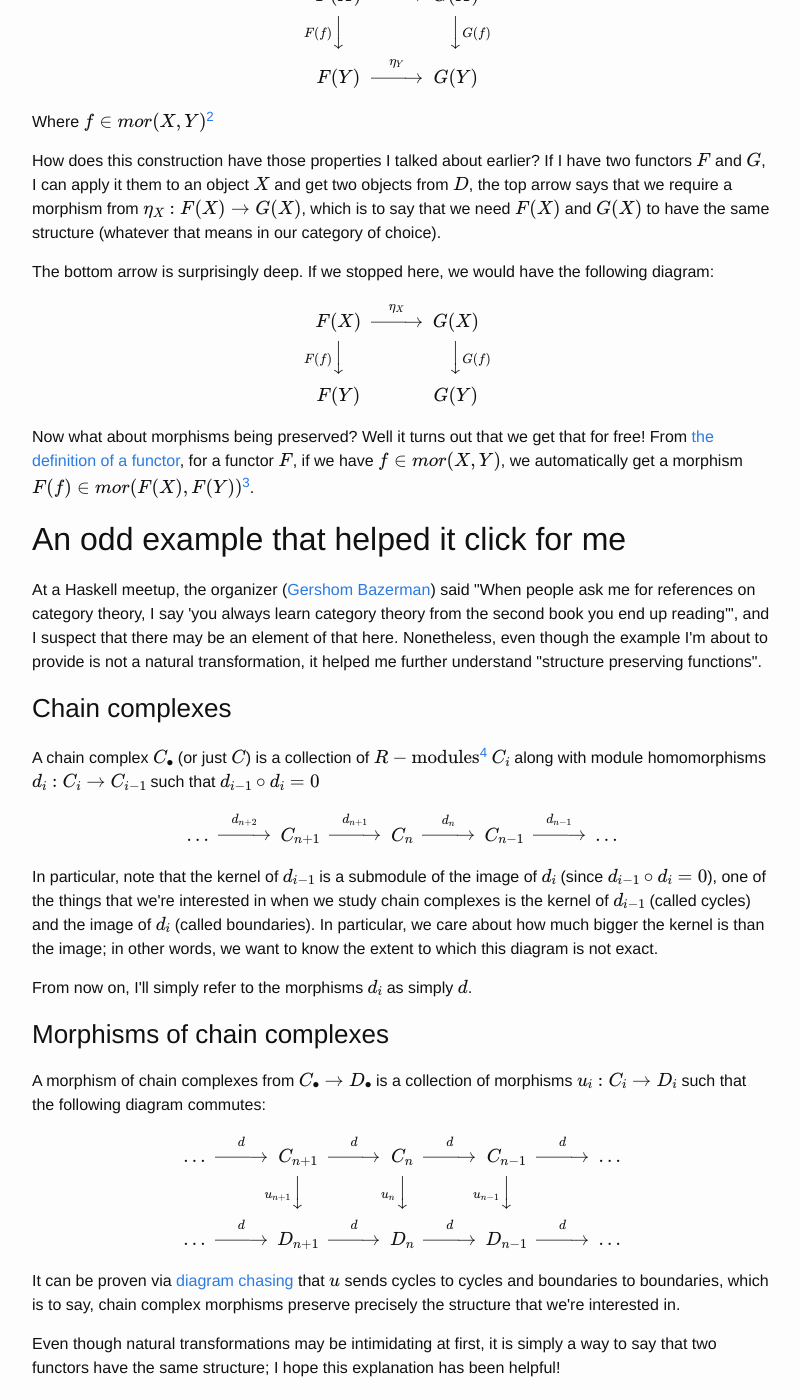
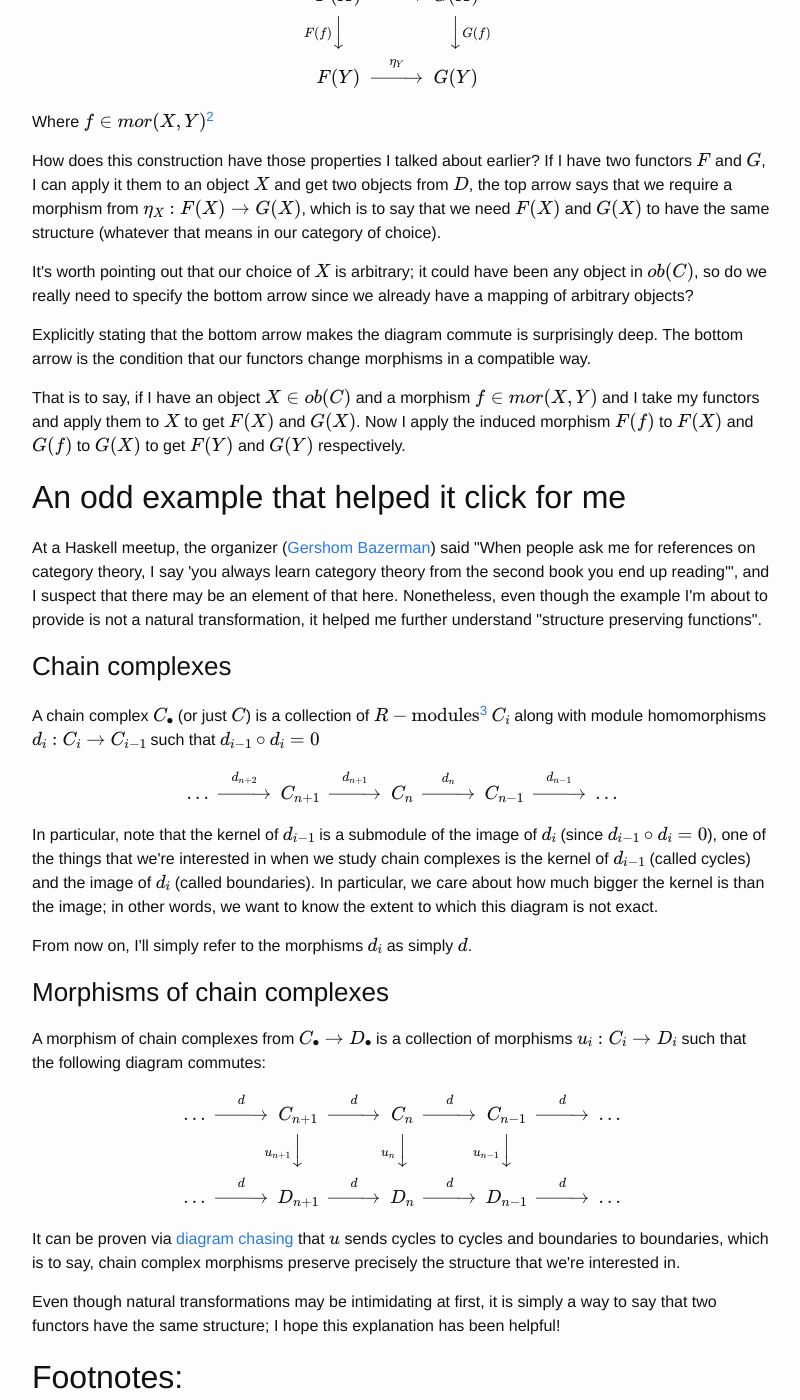
Before and after one commit to b-t-g/b-t-g.github.io, a Jekyll site: the page built from _posts/2018-04-11-understanding-natural-transformations.html, in a window 1280 px wide and 1400 px high, scrolled down 1028 px. Shown: the whole window, without its empty margins (238-1038 px from the left). Built offline with Jekyll 4.4.1, drawn with Linux system fonts in a browser that asks for light colours; formulas are drawn with MathJax 3; some of the changed text lies outside the part shown.

Commit message:
Continue fixing bottom arrow exposition.

```diff
--- a/_posts/2018-04-11-understanding-natural-transformations.html
+++ b/_posts/2018-04-11-understanding-natural-transformations.html
@@ -68,17 +68,17 @@ we require a morphism from \(\eta_X:F(X)\to G(X)\), which is to say that we need
 </p>
 
 <p>
-The bottom arrow is surprisingly deep. If we stopped here, we would have the following diagram:
-\[\begin{CD}
-F(X) @>\eta_X>> G(X) \\
-@VF(f)VV        @VVG(f)V \\
-F(Y) @.         G(Y)
-\end{CD} \]
+It's worth pointing out that our choice of \(X\) is arbitrary; it could have been any object in \(ob(C)\), so do we really need to specify the bottom arrow since we already have a mapping of
+arbitrary objects?
 </p>
 
 <p>
-Now what about morphisms being preserved? Well it turns out that we get that for free! From <a href="https://en.wikipedia.org/wiki/Functor#Definition">the definition of a functor</a>, for a functor \(F\), if we have \(f\in mor(X,Y)\), we automatically get a morphism
-\(F(f)\in mor(F(X), F(Y))\)<sup><a id="fnr.3" class="footref" href="#fn.3">3</a></sup>.
+Explicitly stating that the bottom arrow makes the diagram commute is surprisingly deep. The bottom arrow is the condition that our functors change morphisms in a compatible way.
+</p>
+
+<p>
+That is to say, if I have an object \(X\in ob(C)\) and a morphism \(f\in mor(X,Y)\) and I take my functors and apply them to \(X\) to get \(F(X)\) and \(G(X)\). Now I apply the induced morphism \(F(f)\) to
+\(F(X)\) and \(G(f)\) to \(G(X)\) to get \(F(Y)\) and \(G(Y)\) respectively.
 </p>
 </div>
 </div>
@@ -98,7 +98,7 @@ and I suspect that there may be an element of that here. Nonetheless, even thoug
 <h3 id="org62a86c1">Chain complexes</h3>
 <div class="outline-text-3" id="text-org62a86c1">
 <p>
-A chain complex \(C_\bullet\) (or just \(C\)) is a collection of \(R-\text{modules}\)<sup><a id="fnr.4" class="footref" href="#fn.4">4</a></sup> \(C_i\) along with module homomorphisms \(d_i: C_i\to C_{i-1}\) such that \(d_{i-1}\circ d_{i} = 0\)
+A chain complex \(C_\bullet\) (or just \(C\)) is a collection of \(R-\text{modules}\)<sup><a id="fnr.3" class="footref" href="#fn.3">3</a></sup> \(C_i\) along with module homomorphisms \(d_i: C_i\to C_{i-1}\) such that \(d_{i-1}\circ d_{i} = 0\)
 </p>
 
 <p>
@@ -156,10 +156,6 @@ Here I take \(mor(X,Y)\) to mean the morphisms between the objects \(X\) and \(Y
 </p></div></div>
 
 <div class="footdef"><sup><a id="fn.3" class="footnum" href="#fnr.3">3</a></sup> <div class="footpara"><p class="footpara">
-Assuming \(F\) is a <a href="https://en.wikipedia.org/wiki/Functor#Covariance_and_contravariance">covariant functor</a>.
-</p></div></div>
-
-<div class="footdef"><sup><a id="fn.4" class="footnum" href="#fnr.4">4</a></sup> <div class="footpara"><p class="footpara">
 If you aren't familiar with modules, replace all instances with "R-module" with "vector space".
 </p></div></div>
 
```
Also changed, not shown: src/drafts/understanding-natural-transformations.org (+5 -10 lines).
